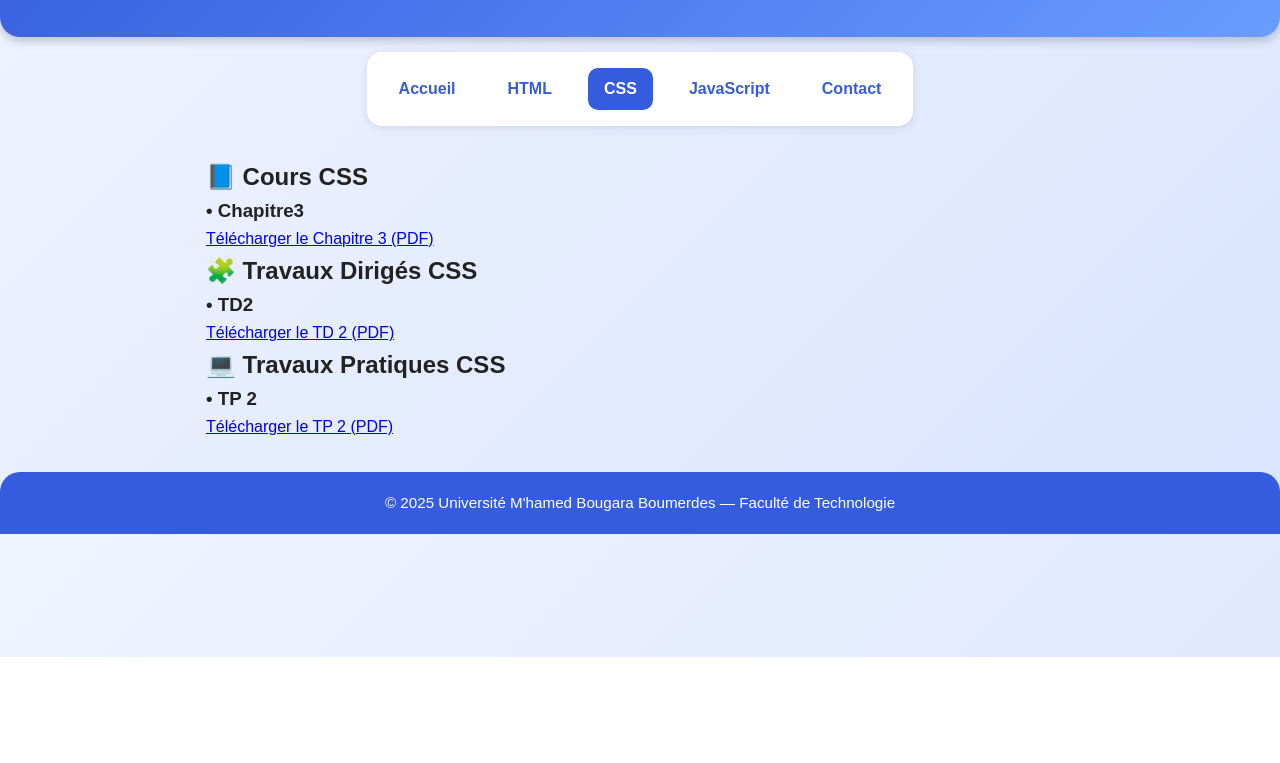
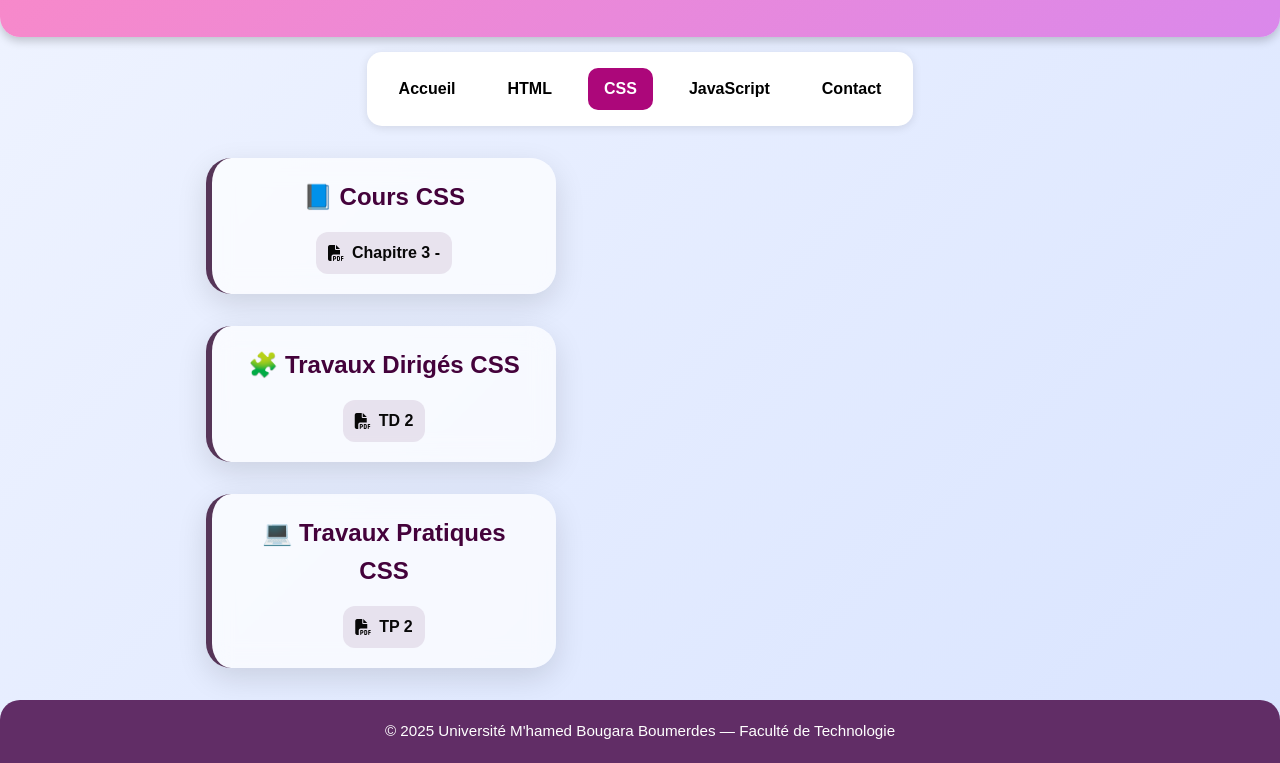
Before and after one commit to hadjeratt27-hub/technology-web, a plain HTML site: page css.html in a window 1280 px wide. Shown: the part 143-906 px from the top of the page. Before the commit the page ends 800 px from the top, so only its background shows below. Drawn offline with Linux system fonts and the light colour scheme.

Commit message:
Add files via upload

```diff
--- a/css.html
+++ b/css.html
@@ -5,6 +5,9 @@
   <meta name="viewport" content="width=device-width, initial-scale=1.0">
   <title>CSS - Cours, TD & TP</title>
   <link rel="stylesheet" href="style.css">
+  <link rel="stylesheet" href="https://cdnjs.cloudflare.com/ajax/libs/font-awesome/6.4.0/css/all.min.css">
+  <link rel="stylesheet" href="style.css">
+
 </head>
 <body>
   <header>
@@ -23,34 +26,33 @@
   </nav>
 
 <main>
-    <section class="intro">
+  <!-- CSS Cours, TD & TP -->
+  <section class="cours-section">
+    <div class="content-box card">
       <h2>📘 Cours CSS</h2>
-      <div class="cours-list">
-        <div class="cours-item">
-          <h3> • Chapitre3 </h3>
-          <a href="c:\Users\pc\Downloads\CSS-Chapitre3-M2RT-MECHID-2025-2026 (1).pdf" target="_blank">Télécharger le Chapitre 3 (PDF)</a>
+      <a href="pdfs/css-chap3.pdf" class="pdf-icon" target="_blank">
+        <i class="fas fa-file-pdf"></i> Chapitre 3 -
+      </a>
     </div>
+
+    <div class="content-box card">
+      <h2>🧩 Travaux Dirigés CSS</h2>
+
+      <a href="pdfs/css-td2.pdf" class="pdf-icon" target="_blank">
+        <i class="fas fa-file-pdf"></i> TD 2
+      </a>
     </div>
-    </section>
 
-    <section class="intro">
-      <h2>🧩 Travaux Dirigés CSS </h2>
-        <div class="cours-item">
-          <h3> • TD2 </h3>
-          <a href="c:\Users\pc\Downloads\TD-CSS-M2RT-2025-2026-MECHID.pdf" target="_blank">Télécharger le TD 2 (PDF)</a>
-        </div>
-      </div>
-    </section>
+    <div class="content-box card">
+      <h2>💻 Travaux Pratiques CSS</h2>
 
-    <section class="intro">
-      <h2>💻 Travaux Pratiques CSS </h2>
-        <div class="cours-item">
-          <h3> • TP 2 </h3>
-          <a href="c:\Users\pc\Downloads\TP2-TW-2025-2026-MECHID.pdf" target="_blank">Télécharger le TP 2 (PDF)</a>
-        </div>
+      <a href="pdfs/css-tp2.pdf" class="pdf-icon" target="_blank">
+        <i class="fas fa-file-pdf"></i> TP 2
+      </a>
     </div>
   </section>
 </main>
+
 
   <footer>
     <p>© 2025 Université M'hamed Bougara Boumerdes — Faculté de Technologie</p>
--- a/style.css
+++ b/style.css
@@ -14,8 +14,8 @@ body {
 
 /* --- Header --- */
 header {
-  background: linear-gradient(135deg, #355cde, #6a9cff);
-  color: #fff;
+  background: linear-gradient(135deg, #fa89c7, #da88eb);
+  color: #000000;
   text-align: center;
   padding: 2.5rem 1rem;
   border-radius: 0 0 20px 20px;
@@ -47,7 +47,7 @@ nav {
 
 nav a {
   text-decoration: none;
-  color: #355cde;
+  color: #000000;
   font-weight: 600;
   padding: 8px 16px;
   border-radius: 10px;
@@ -56,7 +56,7 @@ nav a {
 
 nav a:hover,
 nav a.active {
-  background: #355cde;
+  background: #ac077a;
   color: #fff;
 }
 
@@ -69,20 +69,22 @@ main {
 
 /* --- Sections --- */
 .content-box {
-  background: #fff;
+  background: #f1d1ec;
   border-radius: 20px;
   padding: 1.8rem;
   margin-bottom: 2rem;
   box-shadow: 0 4px 20px rgba(0, 0, 0, 0.05);
-  transition: transform 0.2s ease;
+  transition: transform 0.2s ease, box-shadow 0.3s ease;
+  border-left: 6px solid #ac077a ; /* modern vertical border */
 }
 
 .content-box:hover {
-  transform: translateY(-5px);
+  transform: translateY(-6px);
+  box-shadow: 0 12px 25px rgba(0,0,0,0.15);
 }
 
 .content-box h2 {
-  color: #355cde;
+  color: #44023b;
   margin-bottom: 1rem;
 }
 
@@ -94,11 +96,30 @@ main {
 
 .example {
   background: #f4f7ff;
-  border-left: 4px solid #355cde;
+  border-left: 4px solid #af87b3;
   padding: 1rem;
   border-radius: 10px;
   font-family: monospace;
   overflow-x: auto;
+}
+
+/* --- PDF links with icon --- */
+.pdf-icon {
+  display: inline-flex;
+  align-items: center;
+  gap: 8px;
+  text-decoration: none;
+  color: #080808;
+  font-weight: 600;
+  padding: 8px 12px;
+  border-radius: 12px;
+  background: rgba(92, 22, 86, 0.1);
+  transition: all 0.3s ease;
+}
+
+.pdf-icon:hover {
+  background: rgba(201, 118, 226, 0.2);
+  transform: scale(1.05);
 }
 
 /* --- Auteurs & logos (index.html) --- */
@@ -111,7 +132,7 @@ main {
 }
 
 .auteur h3 {
-  color: #355cde;
+  color: #713c7e;
   margin-bottom: 0.5rem;
 }
 
@@ -142,7 +163,7 @@ main {
 footer {
   text-align: center;
   padding: 1.2rem;
-  background: #355cde;
+  background: #612d66;
   color: #fff;
   border-radius: 20px 20px 0 0;
   margin-top: 2rem;
@@ -160,7 +181,7 @@ footer {
 }
 
 .welcome-section h2 {
-  color: #0044cc;
+  color: #520c37;
   font-size: 32px;
   margin-bottom: 15px;
   font-weight: 700;
@@ -168,7 +189,7 @@ footer {
 
 .welcome-section p {
   font-size: 18px;
-  color: #333;
+  color: #1f1d1d;
   margin-bottom: 25px;
 }
 
@@ -181,7 +202,7 @@ footer {
 }
 
 .welcome-names .title {
-  color: #6a5acd;
+  color: #020202;
   font-weight: 600;
   font-size: 20px;
   margin-bottom: 8px;
@@ -210,56 +231,25 @@ footer {
   transform: scale(1.1);
 }
 
-@keyframes fadeIn {
-  from { opacity: 0; transform: translateY(15px); }
-  to { opacity: 1; transform: translateY(0); }
-}
-/* ====== ANIMATIONS MODERNES (Fade-in / Slide) ====== */
-
-/* Animation d'apparition douce */
-@keyframes fadeIn {
-  0% {
-    opacity: 0;
-    transform: translateY(30px);
-  }
-  100% {
-    opacity: 1;
-    transform: translateY(0);
-  }
-}
-
-/* Appliquer à toutes les sections principales */
-.intro, header, nav, footer {
-  opacity: 0;
-  animation: fadeIn 1.2s ease forwards;
-}
-
-/* Délais progressifs pour effet fluide */
-header {
-  animation-delay: 0.1s;
-}
-nav {
-  animation-delay: 0.3s;
-}
-.intro {
-  animation-delay: 0.5s;
-}
-footer {
-  animation-delay: 0.8s;
-}
-
-/* Animation spéciale pour les cartes et boutons */
-.card, .cours-item, .contact-form button {
-  animation: fadeIn 1s ease forwards;
-  animation-delay: 0.6s;
-  opacity: 0;
+/* ====== Cards modern style ====== */
+.card {
+  backdrop-filter: blur(12px);
+  background: rgba(255,255,255,0.7);
+  border-radius: 25px;
+  box-shadow: 0 10px 30px rgba(0, 0, 0, 0.12);
+  padding: 20px 30px;
+  width: 350px;
+  text-align: center;
+  border-left: 6px solid #563558;
+  transition: transform 0.3s ease, box-shadow 0.3s ease;
 }
 
 .card:hover {
-  transform: translateY(-6px) scale(1.02);
+  transform: translateY(-8px);
+  box-shadow: 0 15px 35px rgba(0,0,0,0.18);
 }
 
-/* Ajout d’un effet “pulse” discret sur le bouton envoyer */
+/* Contact button pulse effect */
 .contact-form button:hover {
   animation: pulse 1s infinite alternate;
 }
@@ -274,3 +264,19 @@ footer {
     box-shadow: 0 0 20px rgba(106,90,205,0.5);
   }
 }
+
+/* --- Animations --- */
+@keyframes fadeIn {
+  from { opacity: 0; transform: translateY(15px); }
+  to { opacity: 1; transform: translateY(0); }
+}
+
+.intro, header, nav, footer {
+  opacity: 0;
+  animation: fadeIn 1.2s ease forwards;
+}
+
+header { animation-delay: 0.1s; }
+nav { animation-delay: 0.3s; }
+.intro { animation-delay: 0.5s; }
+footer { animation-delay: 0.8s; }
```
Also changed, not shown: contact.html (+6 -5 lines), html.html (+31 -29 lines), index.html (+2 -0 lines), js.html (+23 -20 lines). Lines whose indentation alone changed are shown as unchanged.
